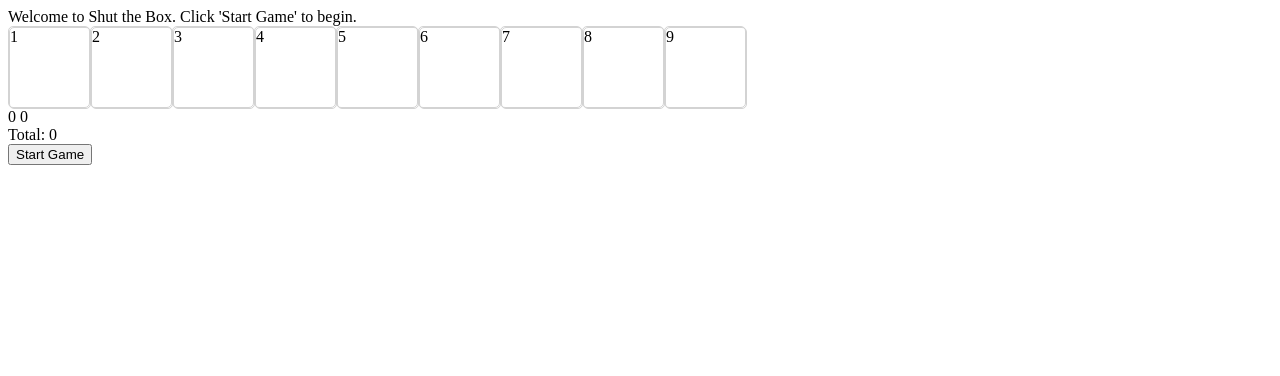
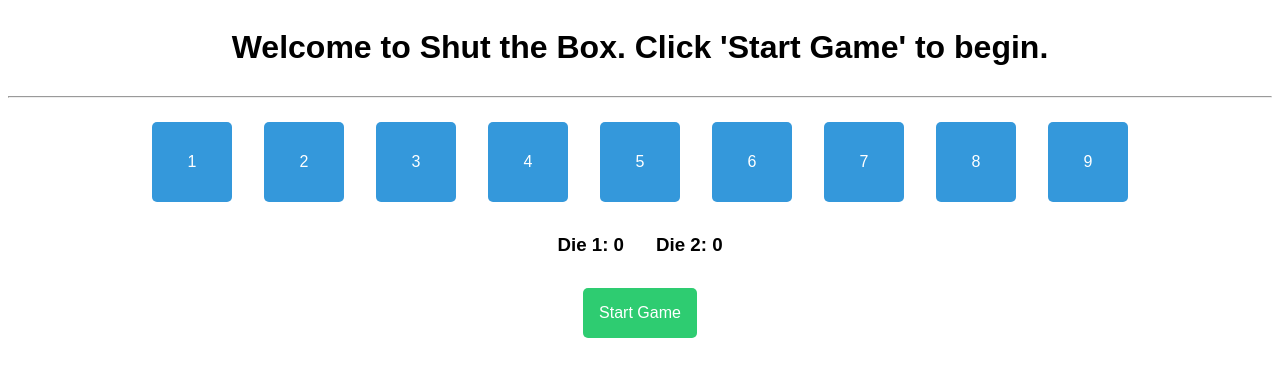
Before and after one commit to ryankdwyer/hbc_digital, a website: page index.html in a window 1280 px wide. Drawn offline with nearby package versions, Linux system fonts and the light colour scheme.

Commit message:
styling started

```diff
--- a/browser/css/card.css
+++ b/browser/css/card.css
@@ -1,15 +1,23 @@
 .card {
     height: 5rem;
     width: 5rem;
-    display: inline-block;
-    border: 1px solid lightgray;
+    margin: 1rem;
     border-radius: 5px;
+    text-align: center;
+    background-color: #3498db;
+    color: white;
+}
+
+.card > div {
+    position: relative;
+    top: 50%;
+    transform: translateY(-50%);
 }
 
 .card:hover {
-    background-color: lightgrey;
+    background-color: #2980b9;
 }
 
-.translucent {
-    background-color: lightgrey;
+.translucent div{
+    opacity: .6;
 }
--- a/browser/css/dice.css
+++ b/browser/css/dice.css
@@ -0,0 +1,3 @@
+.die {
+    margin: 1rem;
+}
--- /dev/null
+++ b/browser/css/main.css
@@ -0,0 +1,41 @@
+body {
+    font-family: sans-serif;
+}
+
+[ng-click] {
+
+}
+
+.container {
+    display: flex;
+    flex-direction: column;
+}
+
+.row {
+    display: flex;
+    flex-direction: row;
+    justify-content: center;
+}
+
+.button {
+    border: none;
+    color: white;
+    font-size: 1rem;
+    text-align: center;
+    text-decoration: none;
+    border-radius: 5px;
+    padding: 1rem;
+    margin: 1rem;
+}
+
+#remove-cards {
+    background-color: #e67e22;
+}
+
+#start-game {
+    background-color: #2ecc71;
+}
+
+#reset-game {
+    background-color: #f1c40f;
+}
--- a/browser/js/cards/card.html
+++ b/browser/js/cards/card.html
@@ -1 +1,3 @@
-<div class="card">{{value}}</div>
+<div class="card">
+    <div>{{value}}</div>
+</div>
--- a/browser/js/gameLogic/game.html
+++ b/browser/js/gameLogic/game.html
@@ -1,14 +1,22 @@
-<div>
-    {{message}}
+<div class="container">
+    <div class="row">
+        <h1>{{message}}</h1>
+    </div>
+    <div>
+        <hr>
+    </div>
+    <div class="row">
+        <card ng-class="{'translucent': cardsToRemove[$index + 1]}" value=card ng-repeat="card in cards track by $index" ng-click="toggleCardRemoval($event, $index)"></card>
+    </div>
+    <div class="row">
+        <h3 class="die">Die 1: <die die="dieValues.one"> </die></h3>
+        <h3 class="die">Die 2: <die die="dieValues.two"> </die></h3>
+    </div>
+    <div class="row">
+        <button class="button" id="remove-cards" ng-click="removeCards()" ng-show="gameStarted">Remove Cards</button>
+        <button class="button" id="start-game" ng-click="startTurn()" ng-hide="gameStarted">Start Game</button>
+    </div>
+    <div class="row">
+        <button class="button" id="reset-game" ng-click="reset()" ng-show="gameStarted">Reset Game</button>
+    </div>
 </div>
-<div class="card-list">
-    <card class="card" ng-class="{'translucent': cardsToRemove[$index + 1]}" value=card ng-repeat="card in cards track by $index" ng-click="toggleCardRemoval($event, $index)"></card>
-</div>
-<div class="game-board">
-    <die die="dieValues.one"></die>
-    <die die="dieValues.two"></die>
-    <div>Total: {{dieValues.one + dieValues.two}}</div>
-    <button ng-click="removeCards()" ng-show="gameStarted">Remove Cards</button>
-    <button ng-click="startTurn()" ng-hide="gameStarted">Start Game</button>
-    <button ng-click="reset()" ng-show="gameStarted">Reset Game</button>
-</div>
--- a/browser/js/gameLogic/gameLogic.controller-compiled.js
+++ b/browser/js/gameLogic/gameLogic.controller-compiled.js
@@ -11,12 +11,14 @@ app.controller('GameLogicCtrl', function ($scope, GameState) {
     $scope.gameStarted = GameState.getGameState();
     $scope.cards = GameState.getCardsLeft();
     $scope.cardsToRemove = {};
+
     clearMessage();
     roll();
+
     if (isGameOver()) {
       $scope.message = 'I\'m sorry, you\'re out of turns!';
     } else {
-      $scope.message = 'Pick a set of cards that sums to the total of your die roll.';
+      $scope.message = 'Pick a set of cards that sums to a total of ' + ($scope.dieValues.one + $scope.dieValues.two) + '.';
     }
   };
 
--- a/browser/js/gameLogic/gameLogic.controller.js
+++ b/browser/js/gameLogic/gameLogic.controller.js
@@ -11,12 +11,14 @@ app.controller('GameLogicCtrl', function($scope, GameState) {
     $scope.gameStarted = GameState.getGameState();
     $scope.cards = GameState.getCardsLeft();
     $scope.cardsToRemove = {};
+
     clearMessage();
     roll();
+
     if (isGameOver()) {
       $scope.message = `I'm sorry, you're out of turns!`;
     } else {
-      $scope.message = `Pick a set of cards that sums to the total of your die roll.`;
+      $scope.message = `Pick a set of cards that sums to a total of ${$scope.dieValues.one + $scope.dieValues.two}.`;
     }
   };
 
--- a/index.html
+++ b/index.html
@@ -6,6 +6,7 @@
     <link rel="stylesheet" type="text/css" href="browser/css/card.css">
     <link rel="stylesheet" type="text/css" href="browser/css/controls.css">
     <link rel="stylesheet" type="text/css" href="browser/css/dice.css">
+    <link rel="stylesheet" type="text/css" href="browser/css/main.css">
 </head>
 <body ng-app="hbc">
     <game></game>
```
Also changed, not shown: browser/js/dice/dice.html (+1 -1 lines), 1 other file.
